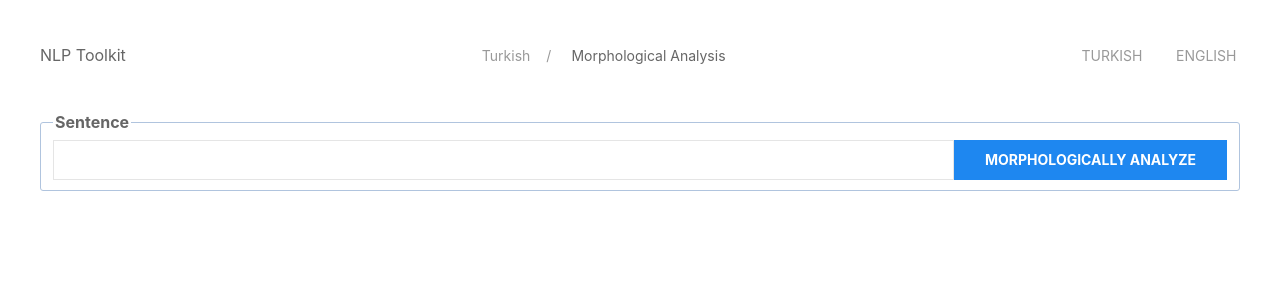
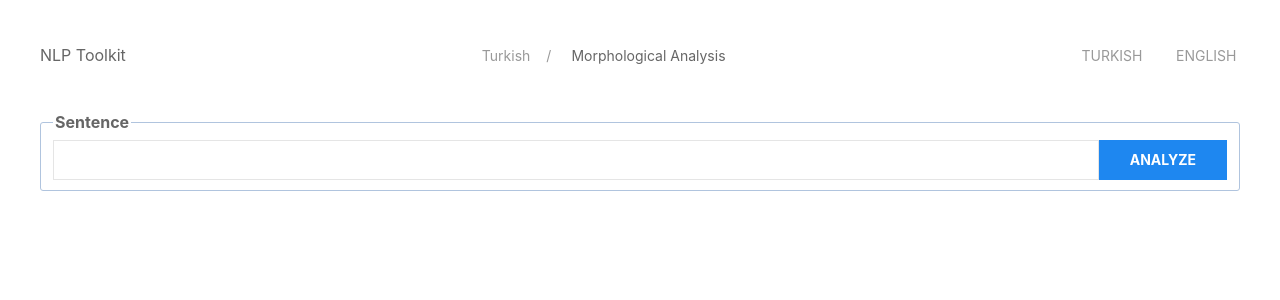
Before and after one commit to kubarium/nlptoolkit-web-simple, a Vue app: page /TurkishMorphologicalAnalysis in a window 1280 px wide. Shown: the top 300 px of the page. Built offline with nearby package versions, Linux system fonts and the light colour scheme.

Commit message:
Shortens the button text

```diff
--- a/src/views/TurkishMorphologicalAnalysis.vue
+++ b/src/views/TurkishMorphologicalAnalysis.vue
@@ -22,7 +22,7 @@ function analyze(sentence) {
 <template>
   <header class="uk-flex uk-flex-between uk-background-default" uk-sticky uk-grid>
     <SearchForm @submit.prevent="analyze(searchTerms.sentence)" v-model="searchTerms.sentence"
-      button-label="Morphologically Analyze">Sentence
+      button-label="Analyze">Sentence
     </SearchForm>
   </header>
   <div class="uk-margin uk-text-center uk-h3" v-if="search">
```
